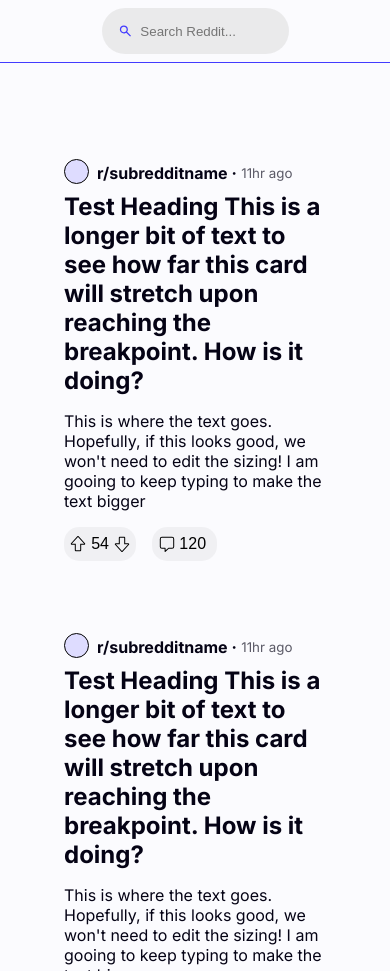
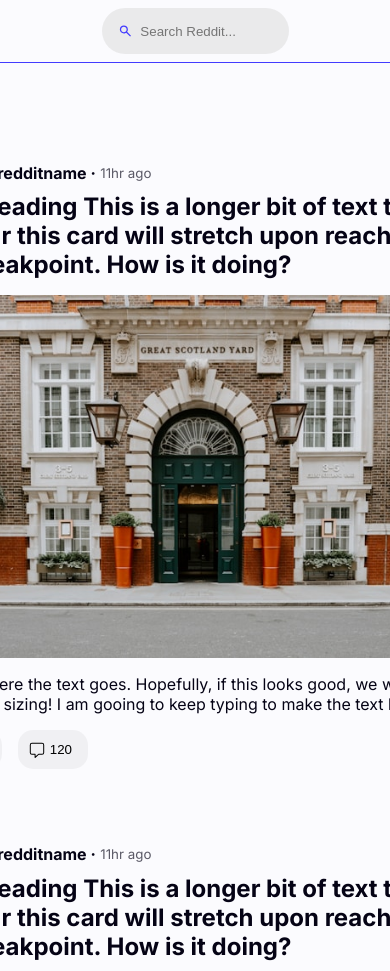
Before and after one commit to rbrickmn/mini-reddit-app, a React (Vite) app: page / in a window 390 px wide. Built offline with nearby package versions, Linux system fonts and the light colour scheme.

Commit message:
Add post image support

```diff
--- a/src/components/Feed/Feed.css
+++ b/src/components/Feed/Feed.css
@@ -10,5 +10,5 @@
   overflow: scroll;
   height: 100vh;
   margin-top: 4rem;
-  padding-bottom: 4rem;
+  padding-bottom: 10rem;
 }
--- a/src/components/Post/Post.css
+++ b/src/components/Post/Post.css
@@ -74,24 +74,36 @@
 
 .btn {
   display: flex;
+  justify-content: center;
   align-items: center;
 }
 
 .vote-icon {
   display: flex;
   align-items: center;
+  justify-content: center;
   background-color: #0503150b;
   margin-right: 1rem;
-  padding: 0.5rem 0.4rem;
+  padding: 0.7rem;
   border-radius: 15px;
 }
 
 .upvote-count {
   padding-left: 0.3rem;
   padding-right: 0.3rem;
-  font-size: 1rem;
+  font-size: 1em;
 }
 
 .vote-btn {
   cursor: pointer;
 }
+
+.comment-btn {
+  cursor: pointer;
+}
+
+.post-img {
+  border-radius: 12.2px;
+  margin-top: 0.5rem;
+  margin-bottom: 0.5rem;
+}
--- a/src/components/Post/Post.jsx
+++ b/src/components/Post/Post.jsx
@@ -17,6 +17,8 @@ const Post = () => {
             Test Heading This is a longer bit of text to see how far this card
             will stretch upon reaching the breakpoint. How is it doing?
           </h2>
+
+          <img src="public\building.jpg" alt="" className='post-img' />
 
           <p className="post-text">
             This is where the text goes. Hopefully, if this looks good, we won't need to edit the sizing! I am gooing to keep typing to make the text bigger
@@ -56,7 +58,7 @@ const Post = () => {
                 </svg>
               </button>
 
-              <button className="vote-icon">
+              <button className="vote-icon comment-btn">
                 <svg
                   rpl=""
                   aria-hidden="true"
--- a/src/components/Sidebar/Sidebar.css
+++ b/src/components/Sidebar/Sidebar.css
@@ -16,14 +16,19 @@
 
 .subreddits-container {
   flex: 1;
-  margin-top: 5rem;
+  margin-top: 1rem;
   text-align: center;
 }
 
 
 .subreddits-container li {
   list-style: none;
-  cursor: pointer;
   font-weight: bold;
+  margin-bottom: 1rem;
+  margin-top: 1rem;
   text-align: center;
 }
+
+.subreddits-container li p {
+  cursor: pointer;
+}
--- a/src/components/Sidebar/Sidebar.jsx
+++ b/src/components/Sidebar/Sidebar.jsx
@@ -5,7 +5,6 @@ const Sidebar = () => {
   return (
     <div className="sidebar-wrapper">
       <div className="subreddits-container">
-        <h2>Subreddits</h2>
         <ul>
           <li>
             <p>r/subredditname</p>
--- a/src/index.css
+++ b/src/index.css
@@ -43,4 +43,18 @@ button {
   .feed {
     padding-left: 0;
   }
+
+  .post-img {
+    max-width: 22rem;
+    margin-left: auto;
+    margin-right: auto;
+  }
 }
+
+@media (max-width: 1055px) {
+  .post-img {
+    max-width: 34rem;
+    margin-left: auto;
+    margin-right: auto;
+  }
+}
```
Also changed, not shown: public/building.jpg (added).
